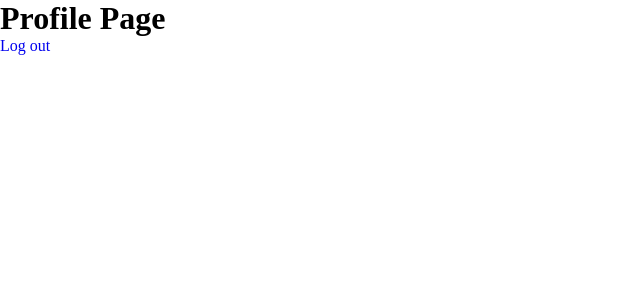
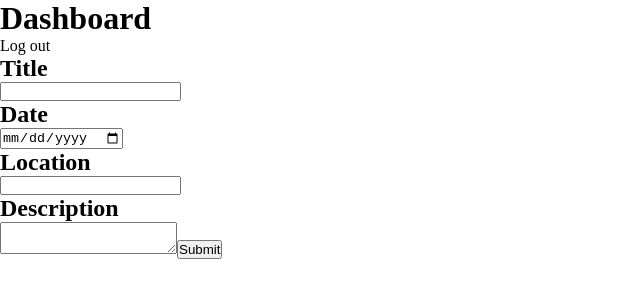
Before and after one commit to danyc23/WorkIt, a React (Create React App) app in the folder client/: page /dashboard in a window 1280 px wide. Shown: the top 300 px of the page, without its empty margins (0-640 px from the left). Built offline with nearby package versions, Linux system fonts and the light colour scheme.

Commit message:
new post functionality

```diff
--- a/client/src/components/Navbar.jsx
+++ b/client/src/components/Navbar.jsx
@@ -17,6 +17,9 @@ export default function Navbar() {
         <Link to="/contact">
           <p className="navbar-text">Contact Us</p>
         </Link>
+        <Link to="/login">
+          <p className="navbar-text">Login</p>
+        </Link>
       </section>
     </nav>
   );
--- a/client/src/pages/Dashboard.js
+++ b/client/src/pages/Dashboard.js
@@ -1,16 +1,109 @@
 import React from "react";
 import { Link } from "react-router-dom";
+import axios from "axios";
 
-export default function Dashboard() {
-  function logout() {
+class Dashboard extends React.Component {
+  logout = () => {
     sessionStorage.removeItem("authToken");
+  };
+  state = {
+    title: "",
+    date: "",
+    location: "",
+    description: "",
+  };
+
+  handleChange = (e) => {
+    this.setState({
+      [e.target.name]: e.target.value,
+    });
+  };
+  newPost = (id) => {
+    const { title } = this.state;
+    const { date } = this.state;
+    const { location } = this.state;
+    const { description } = this.state;
+    const user_id = sessionStorage.getItem("userId");
+    axios.post(`http://localhost:5000/post/${id}`, {
+      user_id,
+      title,
+      date,
+      location,
+      description,
+    });
+    this.setState({
+      title: "",
+      date: "",
+      location: "",
+      description: "",
+    });
+  };
+  handleSubmit = (e) => {
+    e.preventDefault();
+    const { title } = this.state;
+    const { date } = this.state;
+    const { location } = this.state;
+    const { description } = this.state;
+    if (!title || !date || !location || !description) {
+      alert("Please fill all spaces");
+    } else {
+      this.setState({
+        [e.target.name]: e.target.value,
+      });
+      console.log("this worked");
+      this.newPost(sessionStorage.getItem("userId"));
+      e.target.reset();
     }
+  };
+  render(props) {
     return (
       <div>
-      <h1>Profile Page</h1>
+        <h1 className="dashboard">Dashboard</h1>
         <Link to="/">
-        <p onClick={logout}>Log out</p>
+          <p onClick={this.logout}>Log out</p>
         </Link>
+        <section>
+          <form onSubmit={this.handleSubmit} className="post-form">
+            <h2 className="post-title">Title</h2>
+            <input
+              className="post-title__input"
+              onChange={this.handleChange}
+              name="title"
+              type="text"
+            />
+            <h2 className="post-date">Date</h2>
+            <input
+              className="post-date__input"
+              onChange={this.handleChange}
+              name="date"
+              type="date"
+            ></input>
+            <h2 className="post-location">Location</h2>
+            <input
+              className="post-location__input"
+              onChange={this.handleChange}
+              name="location"
+              type="text"
+            ></input>
+            <h2 className="post-description">Description</h2>
+            <textarea
+              className="post-description__input"
+              onChange={this.handleChange}
+              name="description"
+            />
+            <button
+              onSubmit={this.handleSubmit}
+              type="submit"
+              className="post-submit"
+            >
+              Submit
+            </button>
+          </form>
+        </section>
+        <section></section>
       </div>
     );
   }
+}
+
+export default Dashboard;
--- a/client/src/pages/Login.js
+++ b/client/src/pages/Login.js
@@ -7,6 +7,7 @@ export default class Login extends React.Component {
     email: "",
     password: "",
     loggedIn: false,
+    newId: "",
   };
   changeHandler = (e) => {
     this.setState({
@@ -30,14 +31,14 @@ export default class Login extends React.Component {
           console.log(res);
           sessionStorage.authToken = res.data.token;
           sessionStorage.userId = res.data.id;
-          this.setState({ loggedIn: true });
+          this.setState({ loggedIn: true, newId: res.data.id });
         });
     }
   };
 
   render() {
     return sessionStorage.getItem("authToken") ? (
-      <Redirect to="/dashboard" />
+      <Redirect to={`/dashboard/${this.state.newId}`} />
     ) : (
       <section className="login">
         <div className="login-main__container">
--- a/client/src/styles/app.css
+++ b/client/src/styles/app.css
@@ -393,6 +393,7 @@
 
 a {
   text-decoration: none;
+  color: black;
 }
 
 ul {
--- a/client/src/styles/app.scss
+++ b/client/src/styles/app.scss
@@ -11,6 +11,7 @@
 }
 a {
   text-decoration: none;
+  color: black;
 }
 ul {
   list-style-type: none;
```
Also changed, not shown: 1 other file (tests, documents, lock files or other folders). Lines whose indentation alone changed are shown as unchanged.
